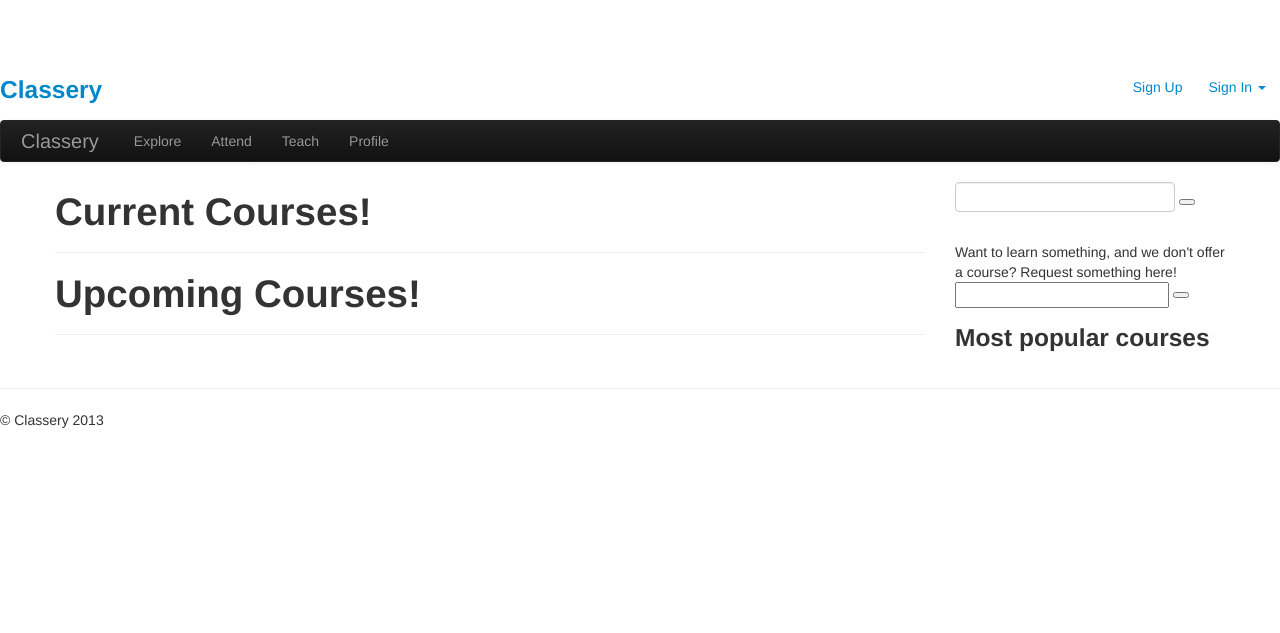
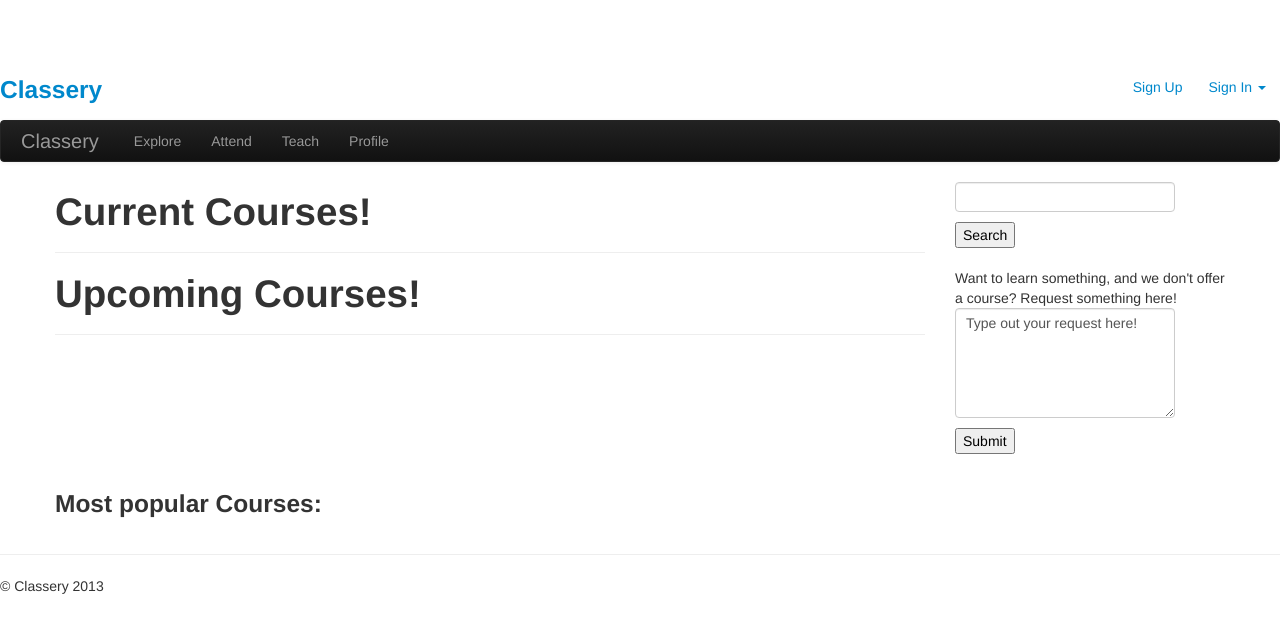
Before and after one commit to brianshourd/startup, a Django app: template startup/templates/courses/browse.html in a window 1280 px wide. Shown: the top 633 px of the page. Run offline with Django 3.2, Linux system fonts and the light colour scheme; the template is opened without the code that fills it, so the values that code supplies are empty; some libraries are stand-ins or nearby versions.

Commit message:
browse.html

```diff
--- a/startup/templates/courses/browse.html
+++ b/startup/templates/courses/browse.html
@@ -4,7 +4,7 @@
 {% block content %}
     <div class="container">
         <div class="row">
-            <div class="span9" id="activites">
+            <div class="span9" id="activities">
                 <h1> Current Courses! </h1>
                 <hr>
                 {% for course in currentCourses %}
@@ -28,14 +28,20 @@
                 {% endfor %}
             </div>
             <div class="span3" id="search">
-                <form id="searchForm"> <input type="text"> <button type="submit" class="primary" action="/courses/search/">
+                <form id="searchForm">
+                    <input type="text" name="query" width="10">
+                    <button type="submit" class="primary" action="/courses/search/">Search </button>
+                </form>
             </div>
             <div class = "span3" id="request">
                 Want to learn something, and we don't offer a course? Request something here!
-                <form id="requestForm"> <input type="textbox"> <button type="submit" class="primary" action="/courses/request/">
+                <form id="requestForm">
+                    <textarea cols="40" rows= "5" name="request"> Type out your request here! </textarea>
+                    <button type="submit" class="primary" action="/courses/request/"> Submit </button>
+                </form>
             </div>
             <div class = "span3" id="mostPopular">
-                <h3> Most popular courses <h3>
+                <h3> Most popular Courses: <h3>
             </div>
         </div>
     </div>
```
